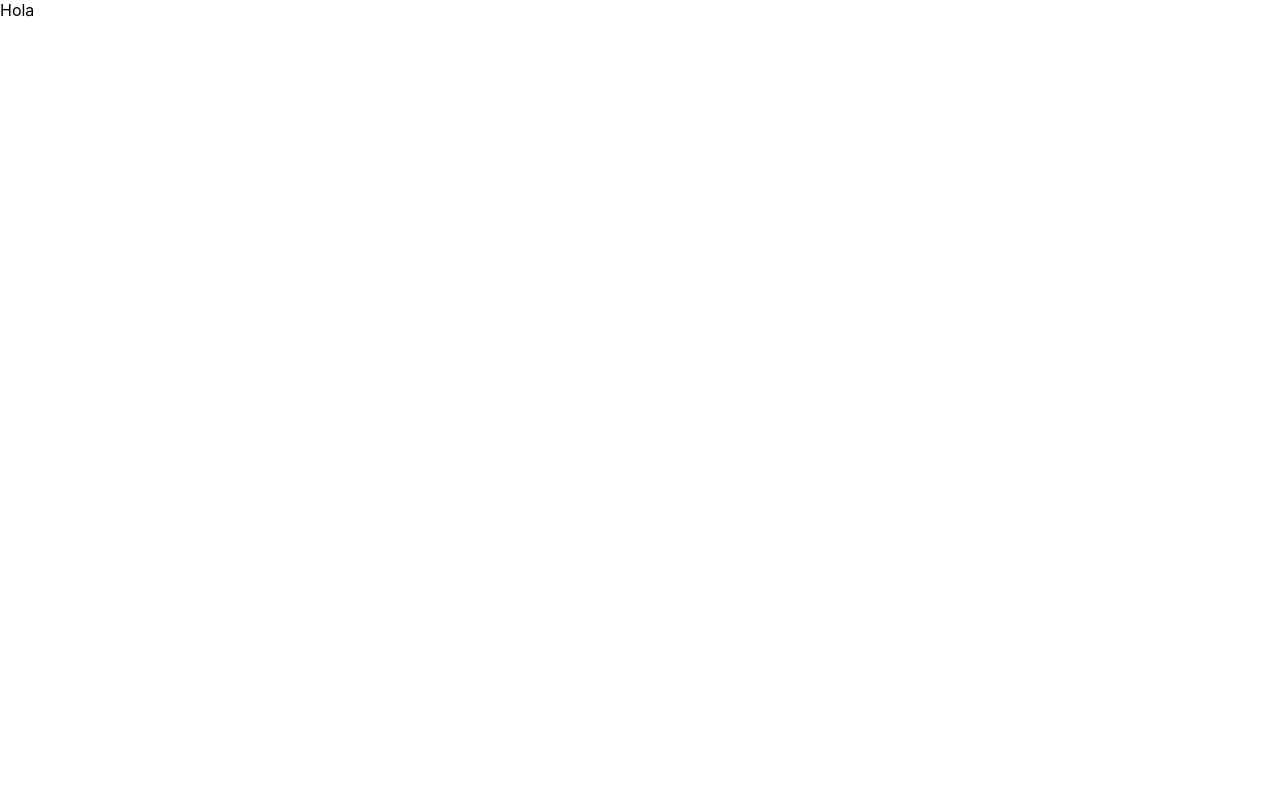
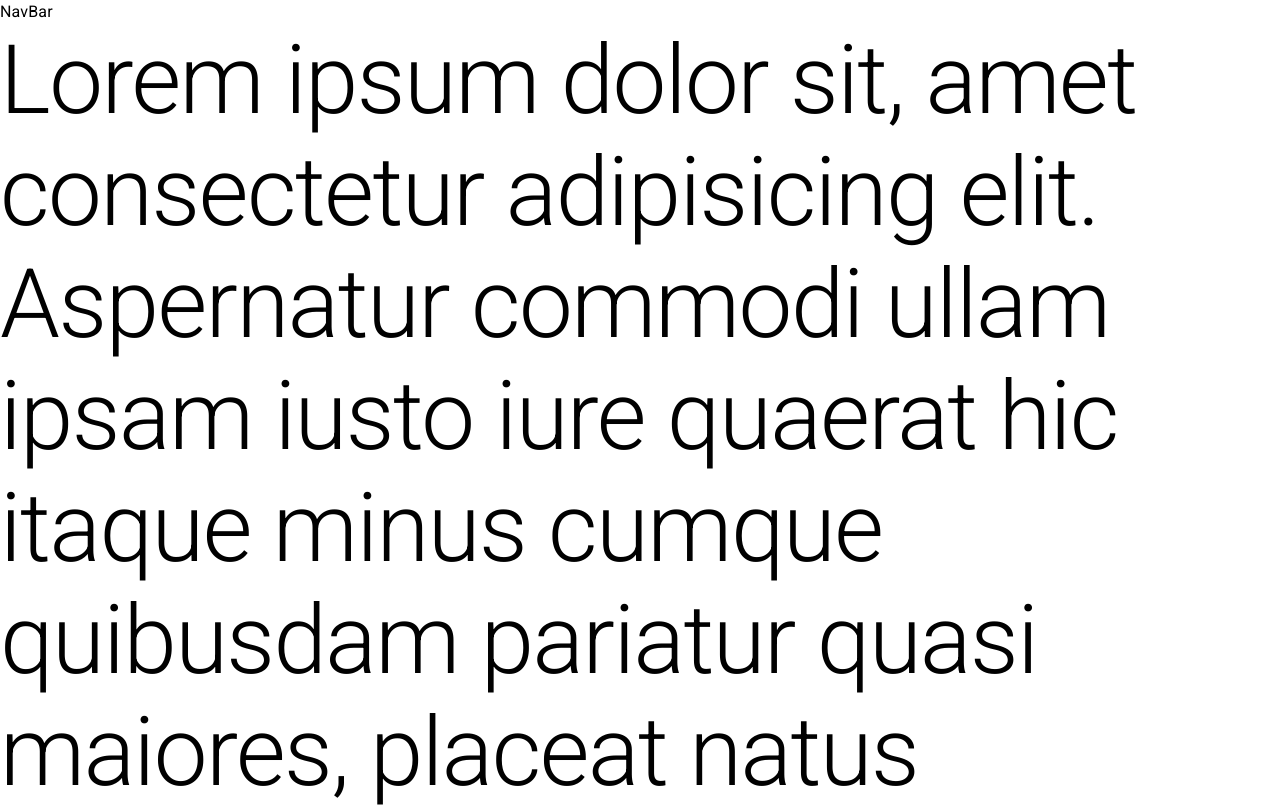
Before and after one commit to francalonje/tiendasaraza-francalonje, a React (Create React App) app: page / in a window 1280 px wide. Shown: the top 807 px of the page. Built offline with nearby package versions, Linux system fonts and the light colour scheme.

Commit message:
added typography and theme

```diff
--- a/public/index.html
+++ b/public/index.html
@@ -24,6 +24,9 @@
       work correctly both with client-side routing and a non-root public URL.
       Learn how to configure a non-root public URL by running `npm run build`.
     -->
+
+    <link rel="stylesheet"  href="https://fonts.googleapis.com/css?family=Roboto:300,400,500,700&display=swap"/>
+
     <title>React App</title>
   </head>
   <body>
--- a/src/App.jsx
+++ b/src/App.jsx
@@ -1,10 +1,34 @@
 import React from 'react'
+import Typography from '@mui/material/Typography'
+import NavBar from './Components/NavBar';
+import { ThemeProvider, createTheme } from '@mui/material/styles';
+import { green, purple } from '@mui/material/colors';
+
+const theme = createTheme({
+  palette: {
+    primary: {
+      main: purple[500],
+    },
+    secondary: {
+      main: green[500],
+    },
+  },
+});
+
 
 
 function App() {
   return (
-    <div className="App">
-     Hola
+    <div>
+      <ThemeProvider theme={theme}>
+        <Typography variant="body1" color="initial">
+          <NavBar></NavBar>
+          <Typography variant="h1" color="initial">
+            Lorem ipsum dolor sit, amet consectetur adipisicing elit. Aspernatur commodi ullam ipsam iusto iure quaerat hic itaque minus cumque quibusdam pariatur quasi maiores, placeat natus doloremque. Nobis sint iure beatae.
+          </Typography>
+
+         </Typography>
+      </ThemeProvider>
     </div>
   );
 }
```
